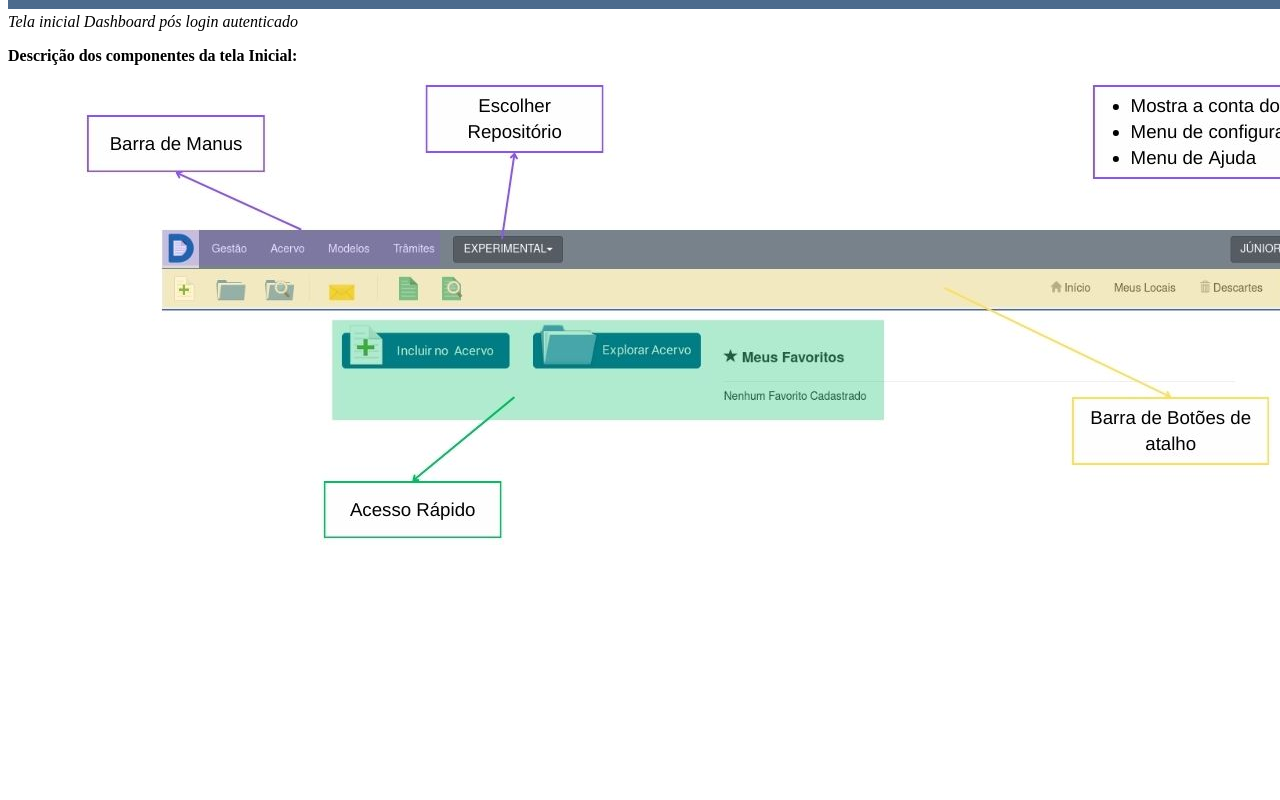
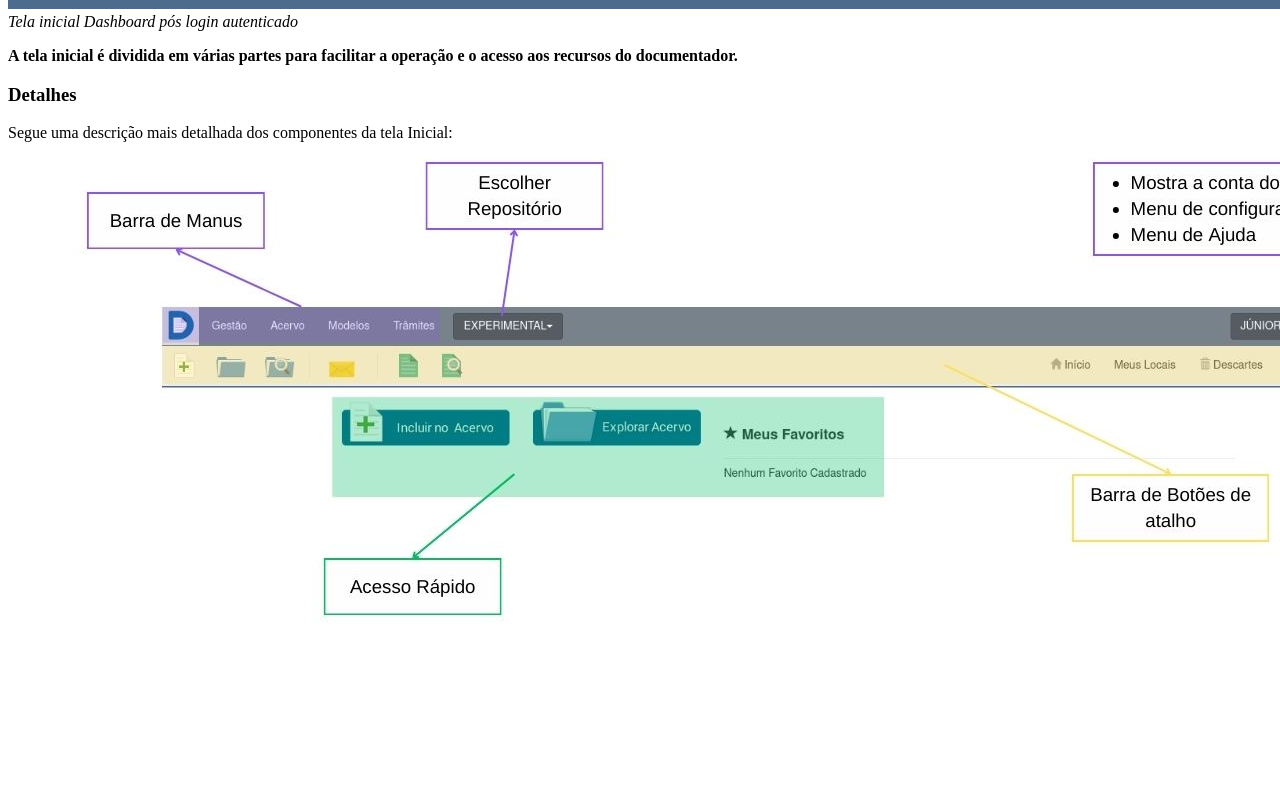
Before and after one commit to junioralvesbr/celepar-docs-documentador, a Next.js app: page /basic/interface in a window 1280 px wide. Shown: the part 940-1740 px from the top of the page. Built offline with nearby package versions, Linux system fonts and the light colour scheme.

Commit message:
Ajustar a descrição inicial da interface

```diff
--- a/pages/basic/interface.mdx
+++ b/pages/basic/interface.mdx
@@ -6,7 +6,10 @@ Ao entrar no sistema você terá a seguinte tela inicial:
 ![telaInicial](/tela/telaInicial/tela-inicial.png)
 *Tela inicial Dashboard pós login autenticado*
 
-**Descrição dos componentes da tela Inicial:**
+**A tela inicial é dividida em várias partes para facilitar a operação e o acesso aos recursos do documentador.**
+
+### Detalhes
+Segue uma descrição mais detalhada dos componentes da tela Inicial:
 ![Descricao](/tela/telaInicial/tela-inicial-descricao.jpg)
 
 ### Menus de funções
```
